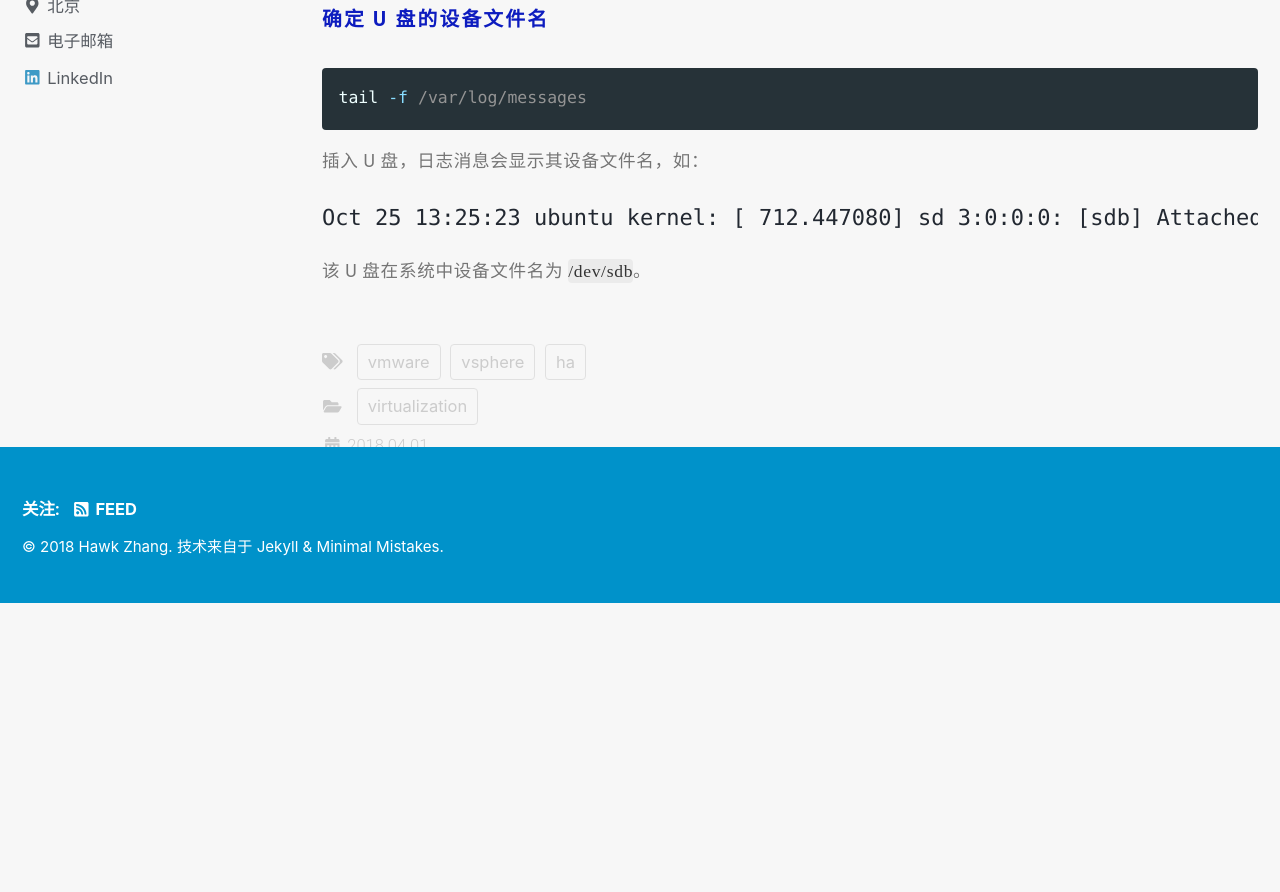
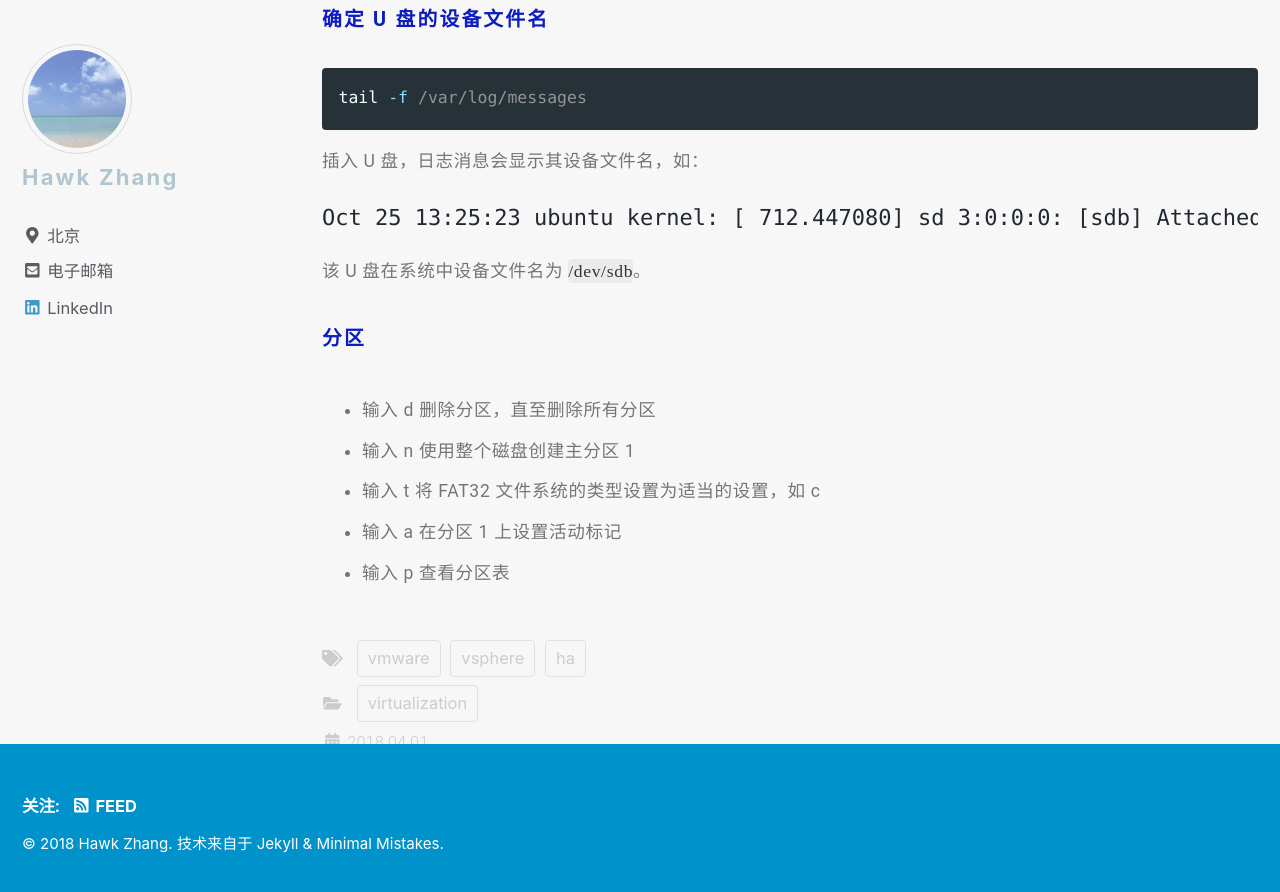
Before and after one commit to narru888/linotes_note, a Jekyll site: the page built from _posts/virtualizaion/2018-04-01-vsphere.setup.md, in a window 1280 px wide and 900 px high, scrolled down 11121 px. Shown: the top 892 px of the window. Built offline with Jekyll 4.4.1, drawn with Linux system fonts in a browser that asks for light colours; nearby versions of some CDN libraries; a script that is not in the unit is left out; before the commit the page ends 11724 px from its top, so only the background shows below that.

Commit message:
update on 2018-11-28 14:37:02 CST

````diff
--- a/_posts/virtualizaion/2018-04-01-vsphere.setup.md
+++ b/_posts/virtualizaion/2018-04-01-vsphere.setup.md
@@ -321,3 +321,11 @@
 ```
 
 该 U 盘在系统中设备文件名为 `/dev/sdb`。
+
+##### 分区
+
+* 输入 d 删除分区，直至删除所有分区
+* 输入 n 使用整个磁盘创建主分区 1
+* 输入 t 将 FAT32 文件系统的类型设置为适当的设置，如 c
+* 输入 a 在分区 1 上设置活动标记
+* 输入 p 查看分区表
````
